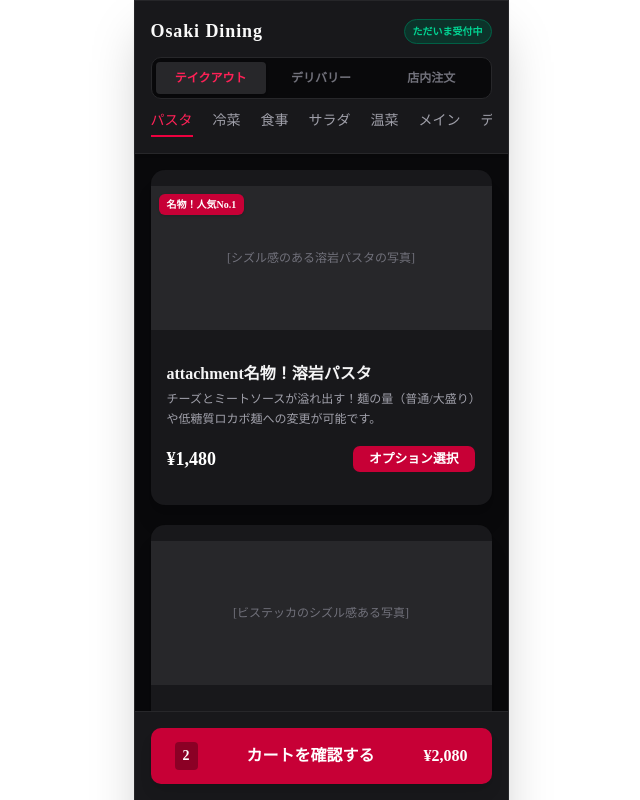
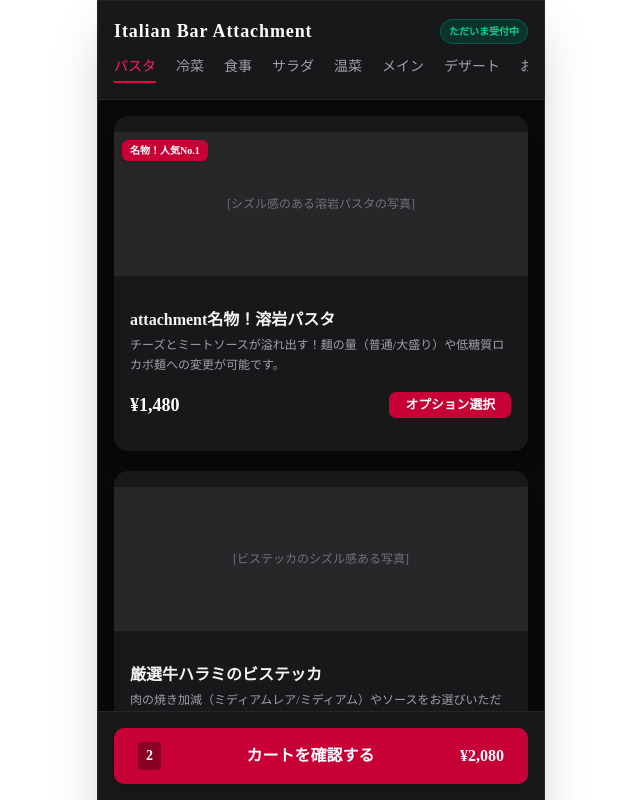
Before and after one commit to YugoShibama/zero-to-deploy-YugoShibama, a Next.js app in the folder my-app/: page / in a window 1280 px wide. Shown: the top 800 px of the page, without its empty margins (319-959 px from the left). Built offline with nearby package versions, Linux system fonts and the light colour scheme.

Commit message:
feat: introduce shadcn ui components

```diff
--- a/my-app/app/page.tsx
+++ b/my-app/app/page.tsx
@@ -1,49 +1,42 @@
 import { Button } from "@/components/ui/button"
 import { Card, CardContent } from "@/components/ui/card"
+import Link from "next/link" // 【追加】画面遷移のための機能を読み込む
 
 export default function Home() {
   return (
-    // ダークテーマ（bg-zinc-950/text-zinc-50）を基調とし、スマホサイズ（max-w-[375px]）に固定
-    <div className="mx-auto w-full max-w-[375px] min-h-screen bg-zinc-950 text-zinc-50 flex flex-col relative sm:border sm:border-zinc-800 sm:shadow-2xl font-sans">
+    // 【修正】max-w-[375px] を max-w-md に変更し、スマホ画面にピタッと合わせる
+    <div className="mx-auto w-full max-w-md min-h-screen bg-zinc-950 text-zinc-50 flex flex-col relative sm:border sm:border-zinc-800 sm:shadow-2xl font-sans">
 
-      {/* 【要件1】ヘッダー：店舗情報・受取方法選択 */}
       <header className="bg-zinc-900 px-4 pt-4 pb-2 sticky top-0 z-20 border-b border-zinc-800 shadow-sm">
         <div className="flex justify-between items-center mb-3">
-          <h1 className="text-lg font-bold tracking-wider">Osaki Dining</h1>
-          {/* 営業状態の視覚的なバッジ */}
+          <h1 className="text-lg font-bold tracking-wider">Italian Bar Attachment</h1>
           <span className="bg-emerald-900/50 text-emerald-400 text-[10px] font-bold px-2 py-1 rounded-full border border-emerald-800">
             ただいま受付中
           </span>
         </div>
 
-        {/* 利用シーン選択トグル（ダーク仕様） */}
-        <div className="flex bg-zinc-950 p-1 rounded-lg mb-3 border border-zinc-800">
-          <button className="flex-1 bg-zinc-800 text-rose-500 text-xs font-bold py-2 rounded shadow-sm">テイクアウト</button>
-          <button className="flex-1 text-zinc-500 text-xs font-bold py-2 rounded">デリバリー</button>
-          <button className="flex-1 text-zinc-500 text-xs font-bold py-2 rounded">店内注文</button>
-        </div>
+        {/* 【修正】テイクアウト/デリバリーの切り替えトグルは削除しました
+        */}
 
-        {/* 【要件2】メニューカテゴリ・ナビゲーション（8カテゴリ） */}
-        <div className="flex space-x-5 overflow-x-auto pb-2 text-sm font-medium [&::-webkit-scrollbar]:hidden">
+        {/* メニューカテゴリ・ナビゲーション */}
+        <div className="flex space-x-5 overflow-x-auto pb-2 text-sm font-medium [&::-webkit-scrollbar]:hidden mt-2">
           <span className="border-b-2 border-rose-600 pb-1 whitespace-nowrap text-rose-500">パスタ</span>
-          <span className="text-zinc-400 whitespace-nowrap cursor-pointer">冷菜</span>
-          <span className="text-zinc-400 whitespace-nowrap cursor-pointer">食事</span>
-          <span className="text-zinc-400 whitespace-nowrap cursor-pointer">サラダ</span>
-          <span className="text-zinc-400 whitespace-nowrap cursor-pointer">温菜</span>
-          <span className="text-zinc-400 whitespace-nowrap cursor-pointer">メイン</span>
-          <span className="text-zinc-400 whitespace-nowrap cursor-pointer">デザート</span>
-          <span className="text-zinc-400 whitespace-nowrap cursor-pointer">お酒</span>
+          <span className="text-zinc-400 whitespace-nowrap cursor-pointer hover:text-zinc-200 transition-colors">冷菜</span>
+          <span className="text-zinc-400 whitespace-nowrap cursor-pointer hover:text-zinc-200 transition-colors">食事</span>
+          <span className="text-zinc-400 whitespace-nowrap cursor-pointer hover:text-zinc-200 transition-colors">サラダ</span>
+          <span className="text-zinc-400 whitespace-nowrap cursor-pointer hover:text-zinc-200 transition-colors">温菜</span>
+          <span className="text-zinc-400 whitespace-nowrap cursor-pointer hover:text-zinc-200 transition-colors">メイン</span>
+          <span className="text-zinc-400 whitespace-nowrap cursor-pointer hover:text-zinc-200 transition-colors">デザート</span>
+          <span className="text-zinc-400 whitespace-nowrap cursor-pointer hover:text-zinc-200 transition-colors">お酒</span>
         </div>
       </header>
 
       {/* メイン：メニュー閲覧 */}
       <main className="flex-1 p-4 space-y-5 pb-24">
 
-        {/* メニュー1: パスタ */}
         <Card className="overflow-hidden border-zinc-800 bg-zinc-900 shadow-xl border-0">
           <div className="h-36 bg-zinc-800 flex items-center justify-center text-zinc-500 text-xs relative">
             [シズル感のある溶岩パスタの写真]
-            {/* 強調ラベル */}
             <span className="absolute top-2 left-2 bg-rose-700 text-white text-[10px] font-bold px-2 py-1 rounded-sm shadow">
               名物！人気No.1
             </span>
@@ -55,9 +48,9 @@
                 チーズとミートソースが溢れ出す！麺の量（普通/大盛り）や低糖質ロカボ麺への変更が可能です。
               </p>
             </div>
-            {/* 【要件3】商品カスタマイズへの導線 */}
             <div className="flex justify-between items-center mt-4">
               <span className="font-bold text-lg text-white">¥1,480</span>
+              {/* オプション選択画面へのリンク（準備） */}
               <Button size="sm" className="bg-rose-700 hover:bg-rose-600 text-white font-bold px-4">
                 オプション選択
               </Button>
@@ -65,7 +58,6 @@
           </CardContent>
         </Card>
 
-        {/* メニュー2: メイン（ペアリング提案付き） */}
         <Card className="overflow-hidden border-zinc-800 bg-zinc-900 shadow-xl border-0">
           <div className="h-36 bg-zinc-800 flex items-center justify-center text-zinc-500 text-xs relative">
             [ビステッカのシズル感ある写真]
@@ -83,8 +75,6 @@
                 オプション選択
               </Button>
             </div>
-
-            {/* 【要件3】クロスセル・インテリジェントペアリング */}
             <div className="mt-4 pt-3 border-t border-zinc-800">
               <p className="text-[10px] text-zinc-400 mb-2">おすすめのペアリング（+1タップで追加）</p>
               <div className="flex items-center justify-between bg-zinc-950 p-2 rounded border border-zinc-800">
@@ -102,14 +92,15 @@
 
       </main>
 
-      {/* 【要件4】カート・注文内容確認への導線（下部固定） */}
       <footer className="bg-zinc-900 border-t border-zinc-800 p-4 sticky bottom-0 z-20 w-full">
-        {/* ボタンもワインレッドで統一 */}
-        <Button className="w-full h-14 text-base font-bold flex justify-between items-center px-6 shadow-lg bg-rose-700 hover:bg-rose-600 text-white border-0">
-          <span className="bg-black/30 px-2 py-1 rounded text-sm">2</span>
-          <span>カートを確認する</span>
-          <span>¥2,080</span>
-        </Button>
+        {/* 【追加】Linkコンポーネントで /cart 画面への遷移を設定 */}
+        <Link href="/cart" className="w-full block">
+          <Button className="w-full h-14 text-base font-bold flex justify-between items-center px-6 shadow-lg bg-rose-700 hover:bg-rose-600 text-white border-0">
+            <span className="bg-black/30 px-2 py-1 rounded text-sm">2</span>
+            <span>カートを確認する</span>
+            <span>¥2,080</span>
+          </Button>
+        </Link>
       </footer>
 
     </div>
```
